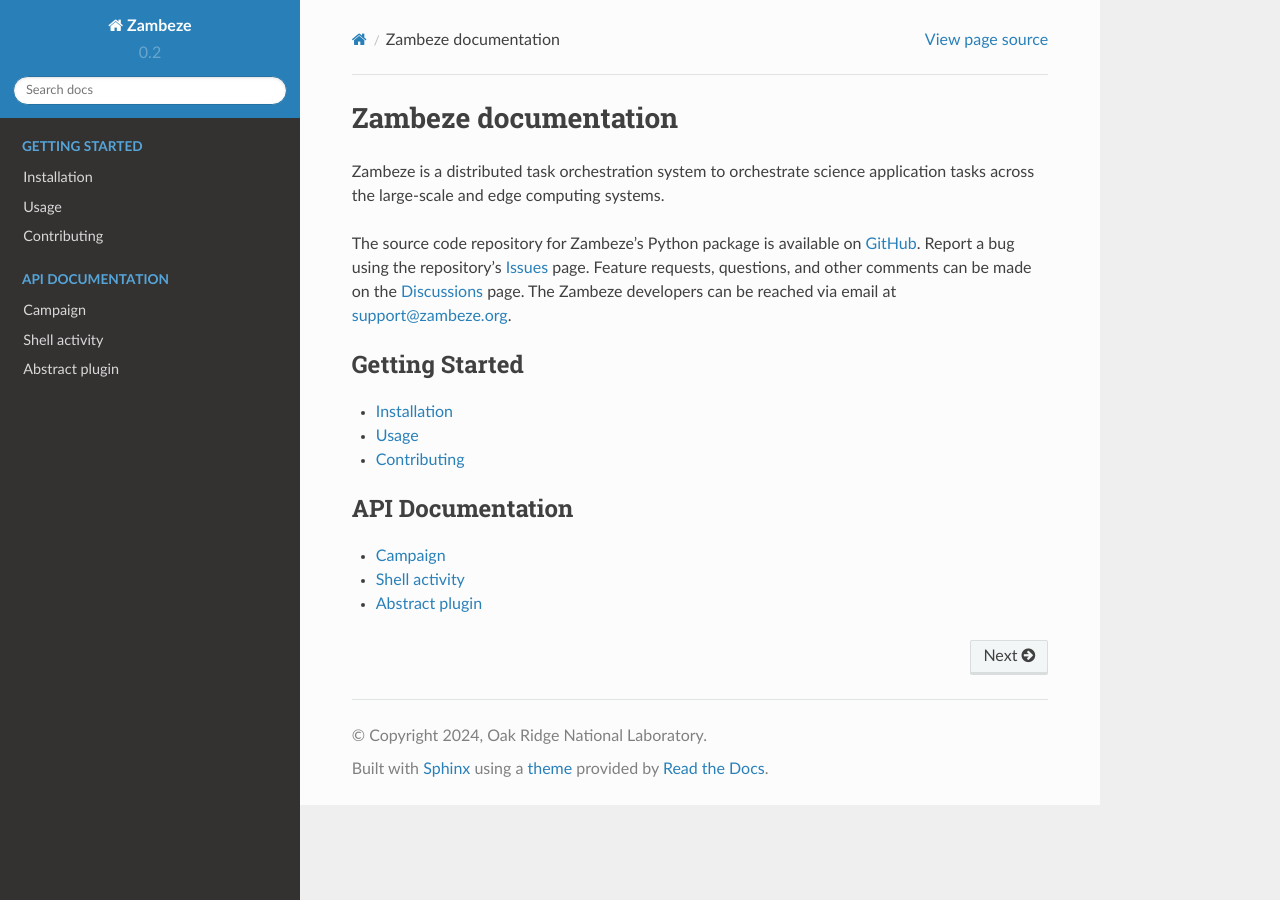
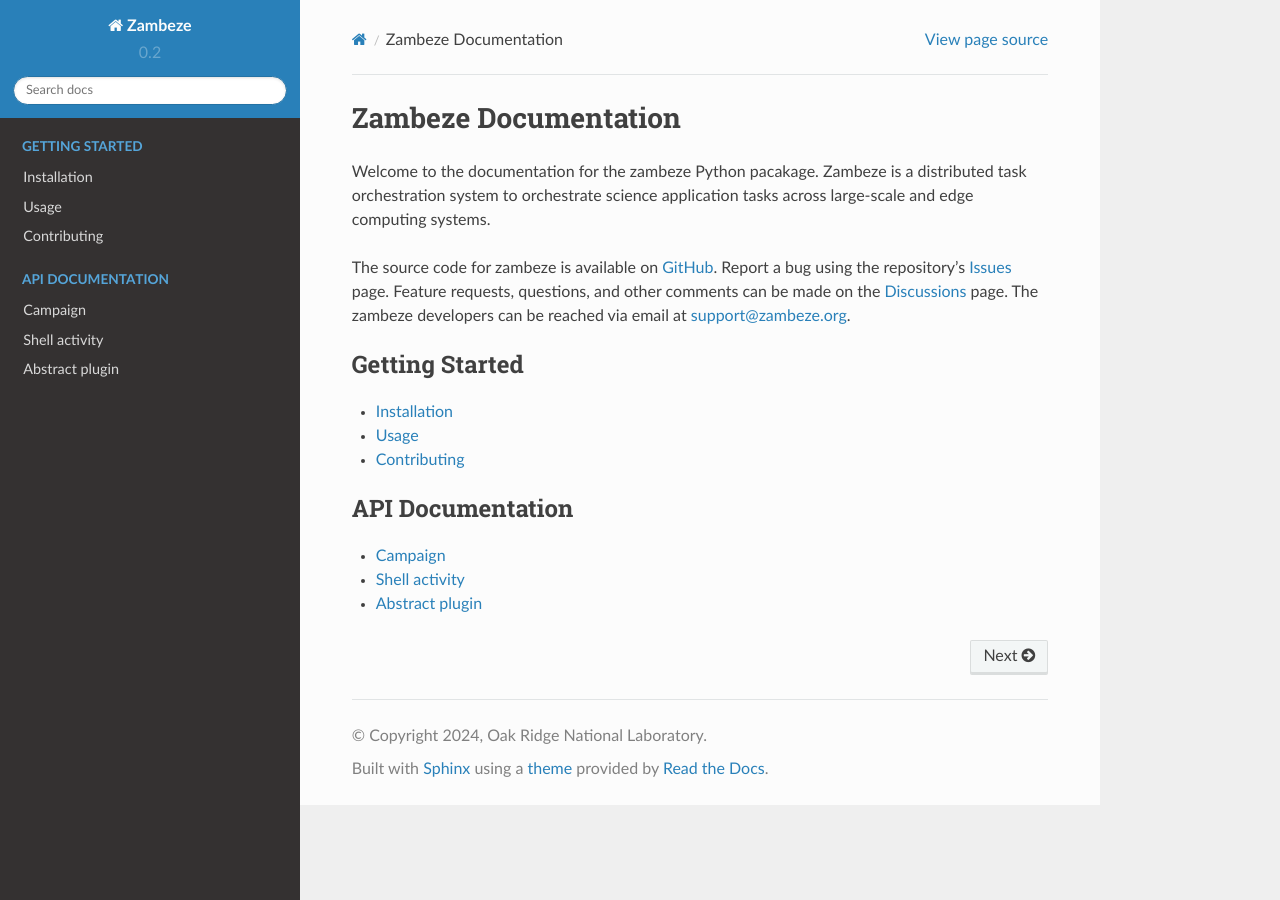
Before and after one commit to ORNL/Zambeze, a Sphinx documentation site: the page built from docs/source/index.rst, in a window 1280 px wide. Built offline with Sphinx 7.4.7 and the Read the Docs theme 2.0.0, drawn with Linux system fonts in a browser that asks for light colours.

Commit message:
Update docs and add sphinx to conda environment

```diff
--- a/docs/source/get-started/installation.rst
+++ b/docs/source/get-started/installation.rst
@@ -1,14 +1,14 @@
 Installation
 ============
 
-The first step is to install Python from `python.org <https://www.python.org>`_ or `Anaconda <https://www.anaconda.com>`_. After installing Python, create a virtual environment and activate the environment using the commands shown below:
+The first step to use zambeze is to install Python from `python.org <https://www.python.org>`_ or `Anaconda <https://www.anaconda.com>`_. After installing Python, create a virtual environment and activate the environment using the commands shown below:
 
 .. code-block:: text
 
    python -m venv .venv
    source .venv/bin/activate
 
-Install the zambeze packge in the Python environment using pip:
+Install the zambeze package in the Python environment using pip:
 
 .. code-block:: text
 
--- a/docs/source/get-started/usage.rst
+++ b/docs/source/get-started/usage.rst
@@ -21,7 +21,7 @@
    zambeze stop
 
 
-Use the zambeze help command to see all the available commands and options.
+Use the ``--help`` option to see more information about the zambeze command line tool.
 
 .. code-block:: text
 
--- a/docs/source/index.rst
+++ b/docs/source/index.rst
@@ -1,9 +1,9 @@
-Zambeze documentation
+Zambeze Documentation
 =====================
 
-Zambeze is a distributed task orchestration system to orchestrate science application tasks across the large-scale and edge computing systems.
+Welcome to the documentation for the zambeze Python pacakage. Zambeze is a distributed task orchestration system to orchestrate science application tasks across large-scale and edge computing systems.
 
-The source code repository for Zambeze's Python package is available on `GitHub <https://github.com/ORNL/zambeze>`_. Report a bug using the repository's `Issues <https://github.com/ORNL/zambeze/issues>`_ page. Feature requests, questions, and other comments can be made on the `Discussions <https://github.com/ORNL/Zambeze/discussions>`_ page. The Zambeze developers can be reached via email at support@zambeze.org.
+The source code for zambeze is available on `GitHub <https://github.com/ORNL/zambeze>`_. Report a bug using the repository's `Issues <https://github.com/ORNL/zambeze/issues>`_ page. Feature requests, questions, and other comments can be made on the `Discussions <https://github.com/ORNL/Zambeze/discussions>`_ page. The zambeze developers can be reached via email at support@zambeze.org.
 
 .. toctree::
    :caption: Getting Started
--- a/environment.yml
+++ b/environment.yml
@@ -18,6 +18,8 @@
   - pyzmq
   - requests
   - SQLAlchemy
+  - sphinx
+  - sphinx-rtd-theme
   - networkx
   - pip
   - pip:
```
